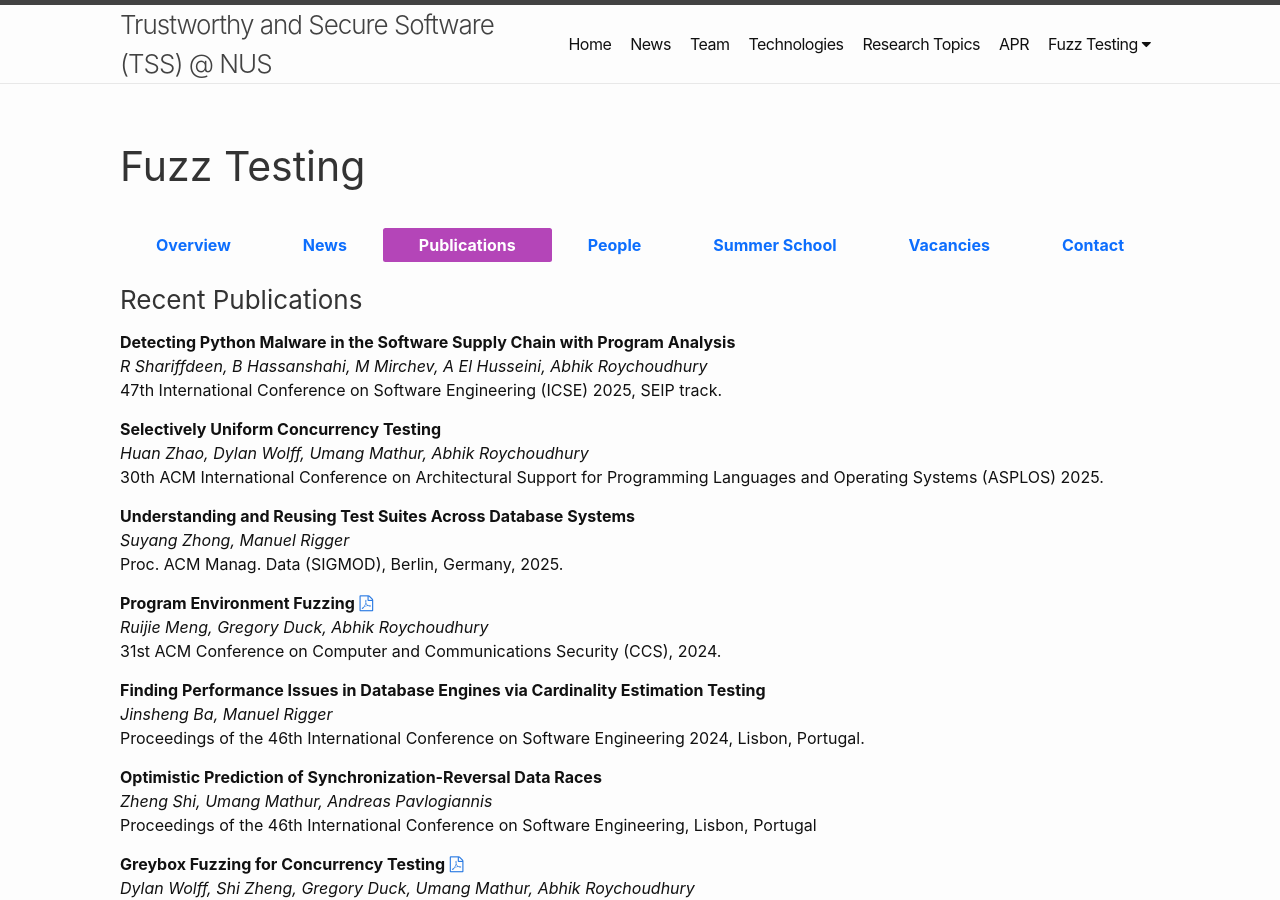
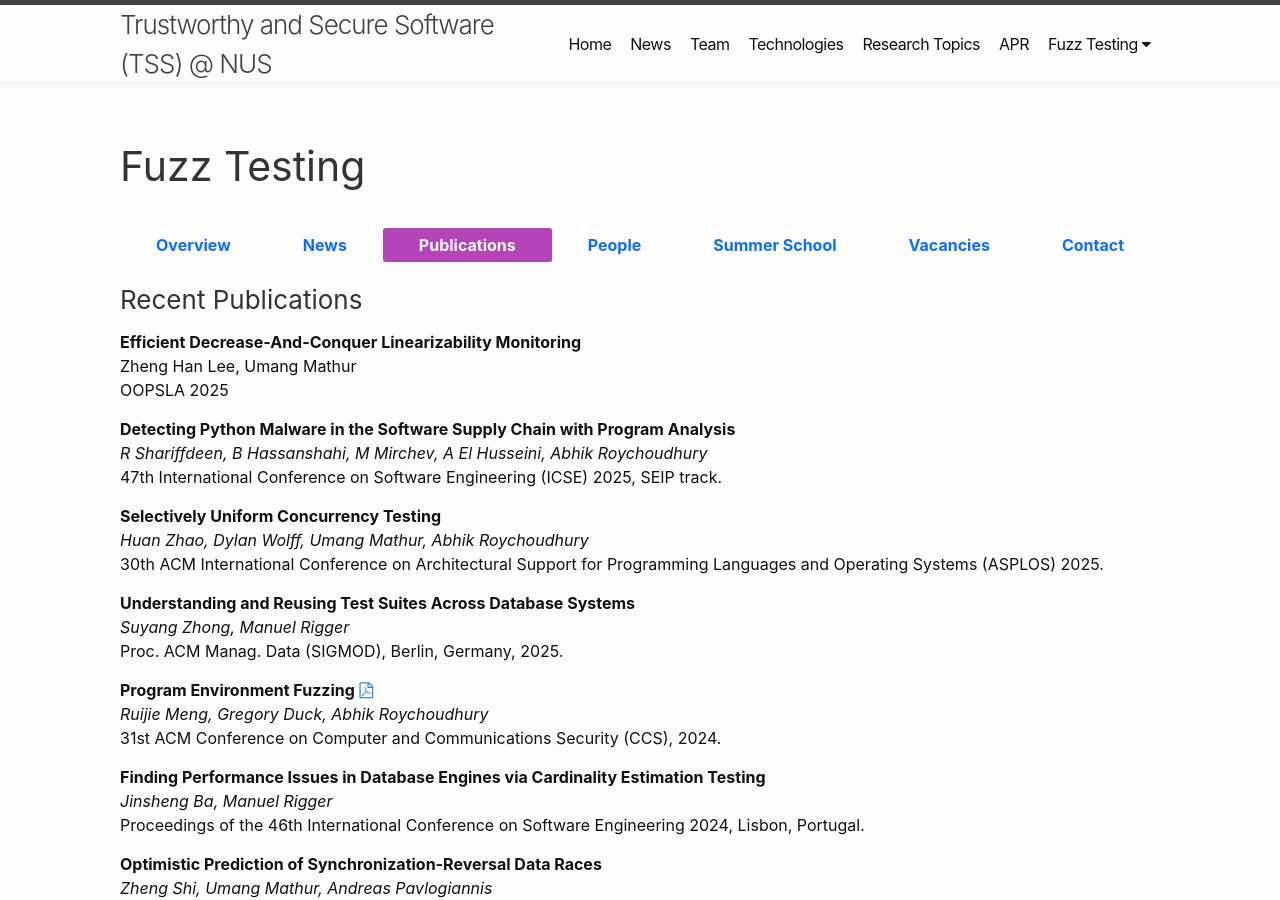
Before and after one commit to nus-tss/nus-tss.github.io, a Jekyll site: the page built from _pages/fuzzing_publications.md, in a window 1280 px wide and 900 px high. Built offline with Jekyll 4.4.1, drawn with Linux system fonts in a browser that asks for light colours; nearby versions of some CDN libraries.

Commit message:
Update fuzzing_publications.md

```diff
--- a/_pages/fuzzing_publications.md
+++ b/_pages/fuzzing_publications.md
@@ -16,6 +16,12 @@ news: <i class="fa fa-newspaper-o"></i>
 ---
 
 ### Recent Publications
+
+**Efficient Decrease-And-Conquer Linearizability Monitoring**
+<br>
+Zheng Han Lee, Umang Mathur
+<br>
+OOPSLA 2025
 
 
 **Detecting Python Malware in the Software Supply Chain with Program Analysis**
```
